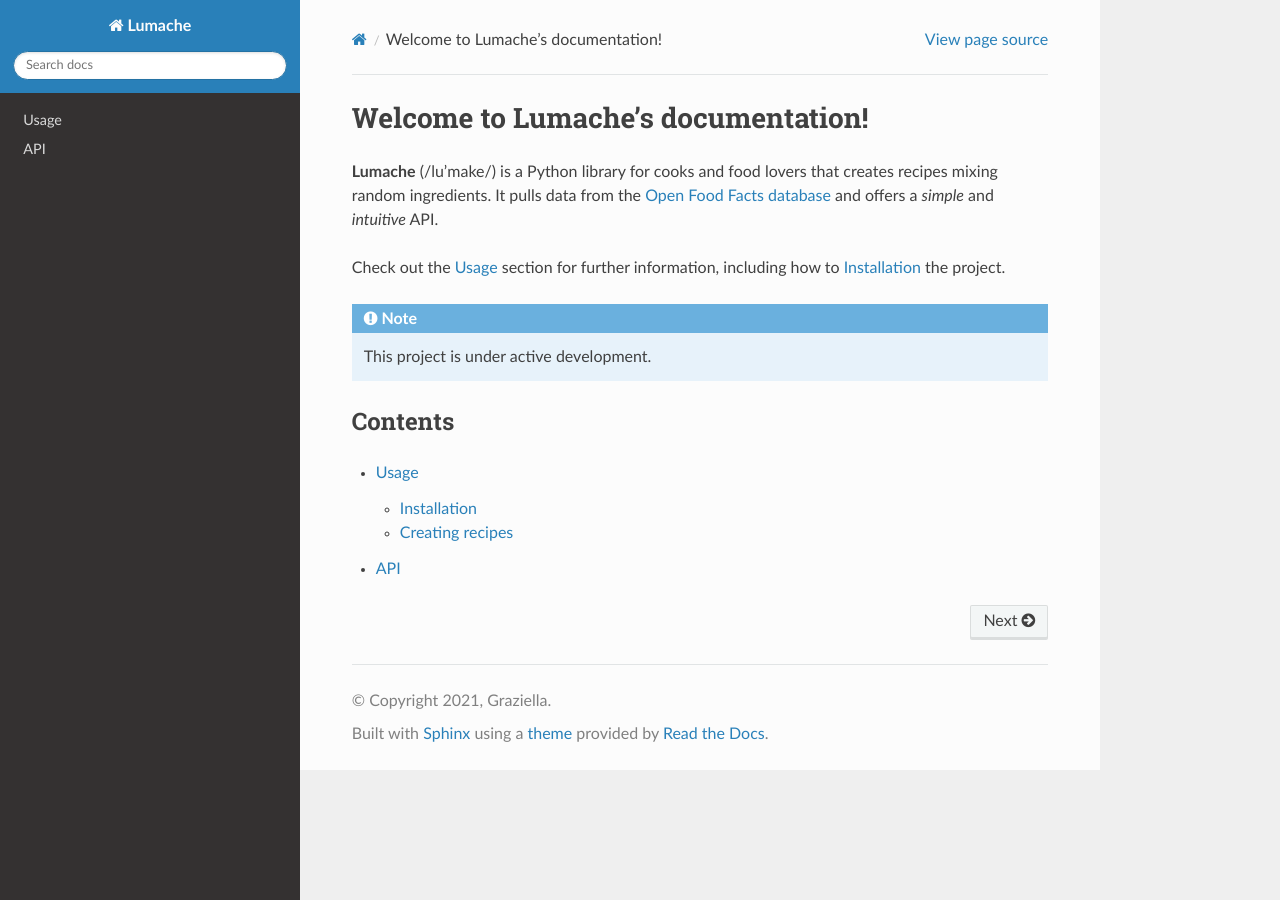
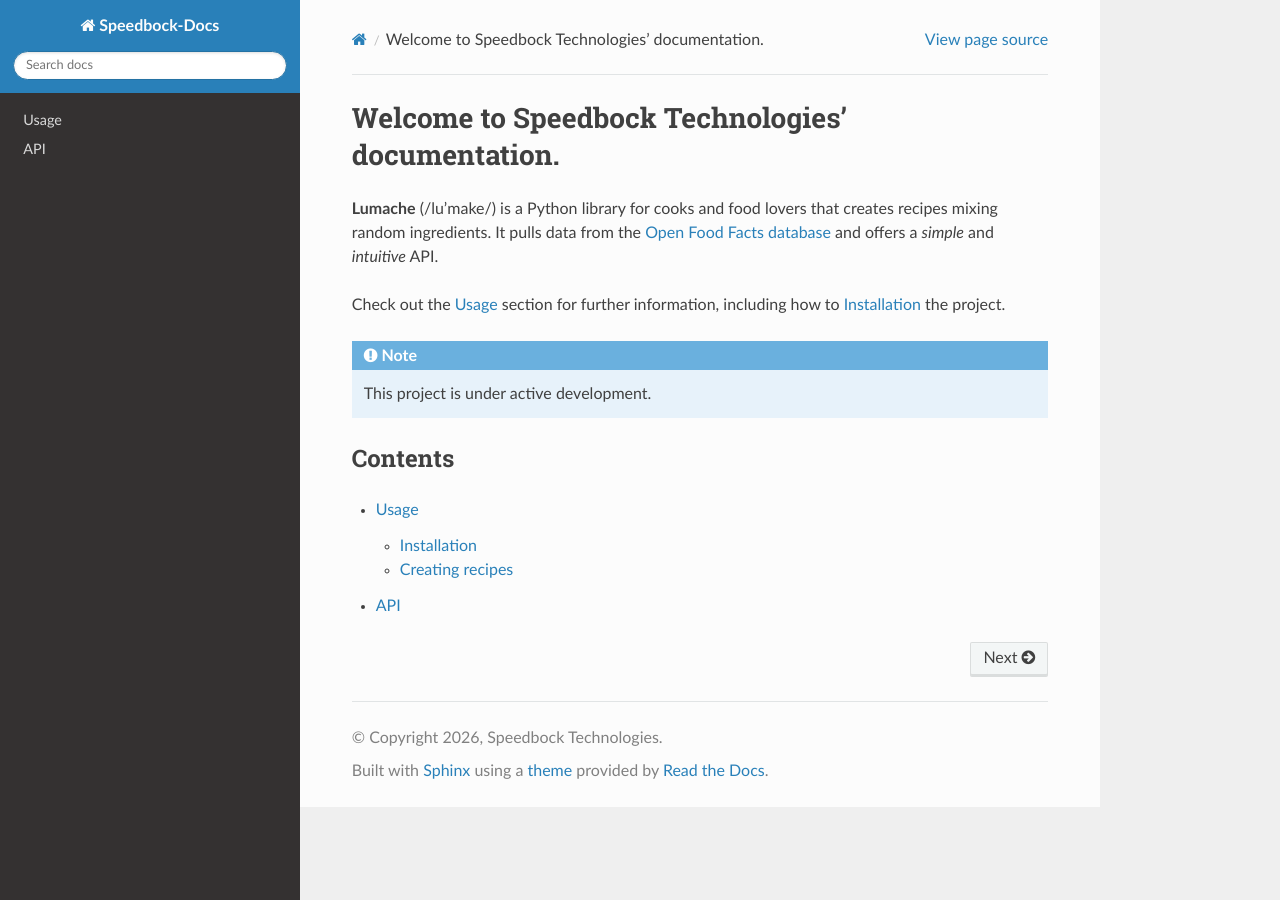
Before and after one commit to AlexDglx/speedbock-docs, a Sphinx documentation site: the page built from docs/source/index.rst, in a window 1280 px wide. Built offline with Sphinx 7.4.7 and the Read the Docs theme 3.1.0, drawn with Linux system fonts in a browser that asks for light colours.

Commit message:
config files and first edits

```diff
--- a/README.rst
+++ b/README.rst
@@ -1,4 +1,4 @@
-Template for the Read the Docs tutorial
+Speedbock Read the Docs Page
 =======================================
 
 This GitHub template includes fictional Python library
--- a/docs/source/conf.py
+++ b/docs/source/conf.py
@@ -2,9 +2,9 @@
 
 # -- Project information
 
-project = 'Lumache'
-copyright = '2021, Graziella'
-author = 'Graziella'
+project = 'Speedbock-Docs'
+copyright = '2026, Speedbock Technologies'
+author = 'Alex Degallaix'
 
 release = '0.1'
 version = '0.1.0'
--- a/docs/source/index.rst
+++ b/docs/source/index.rst
@@ -1,4 +1,4 @@
-Welcome to Lumache's documentation!
+Welcome to Speedbock Technologies' documentation.
 ===================================
 
 **Lumache** (/lu'make/) is a Python library for cooks and food lovers
--- a/pyproject.toml
+++ b/pyproject.toml
@@ -4,5 +4,5 @@
 
 [project]
 name = "lumache"
-authors = [{name = "Graziella", email = "graziella@lumache"}]
+authors = [{name = "Alex Degallaix", email = "contact@speedbocktech.com"}]
 dynamic = ["version", "description"]
```
